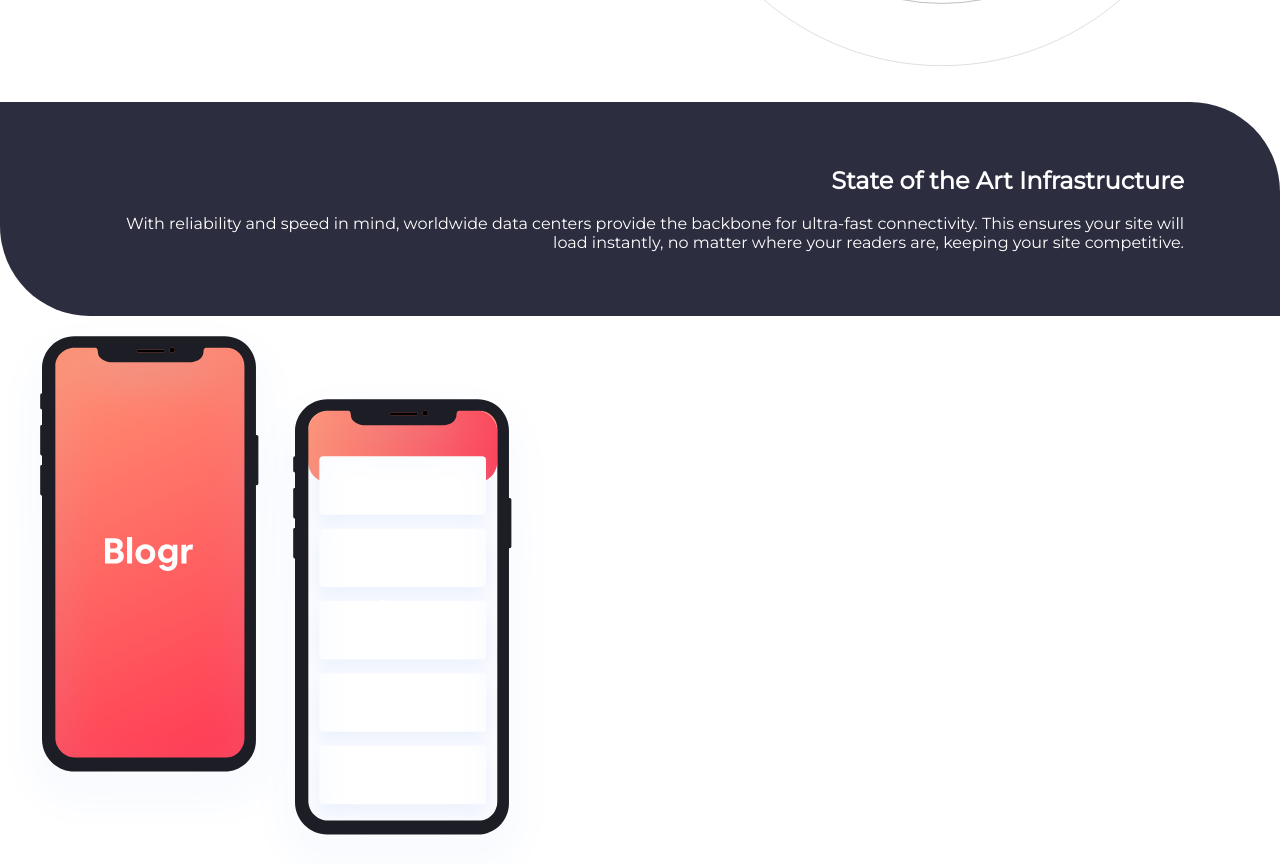
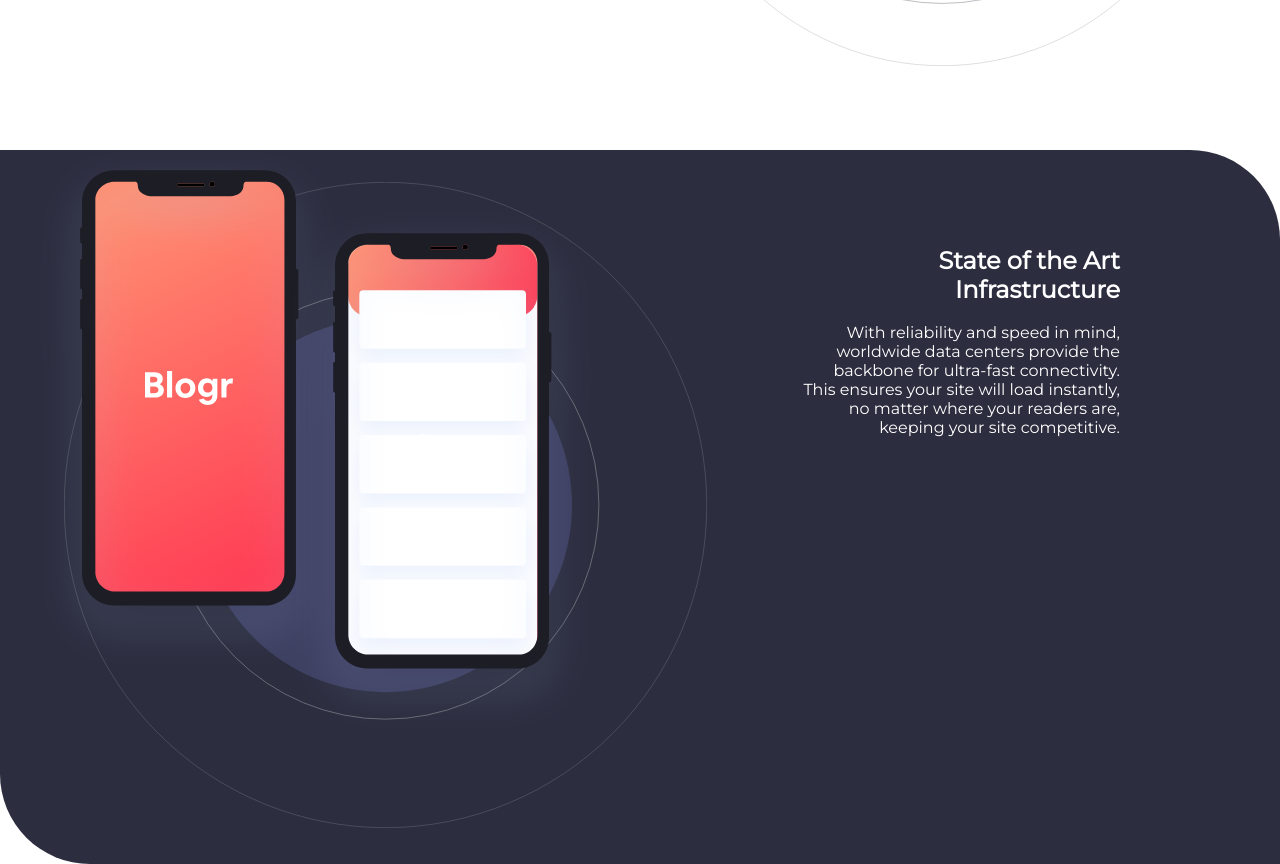
Before and after one commit to precious654/blogr-landing-page, a plain HTML site: page index.html in a window 1280 px wide. Shown: the part 2049-2913 px from the top of the page. Drawn offline with Linux system fonts and the light colour scheme.

Commit message:
almost there

```diff
--- a/Styles/_desktop.scss
+++ b/Styles/_desktop.scss
@@ -38,12 +38,17 @@
 
   .section-two{
     margin-block-start: 2rem;
+    border-top-right-radius: 90px;
+    border-bottom-left-radius: 90px;
 
-    .write-up{
-      text-align: right;
-      padding: 4rem 6rem;
-      border-top-right-radius: 90px;
-      border-bottom-left-radius: 90px;
+    .sec-flex{
+      justify-content: space-between;
+
+      .write-up{
+        text-align: right;
+        padding: 4rem 6rem;
+        inline-size: 60%;
+      }
     }
   }
 
--- a/Styles/_mobile.scss
+++ b/Styles/_mobile.scss
@@ -52,6 +52,8 @@
   }
 
   .section-two{
+    border-top-right-radius: 60px;
+    border-bottom-left-radius: 60px;
 
     h1{
       text-align: center;
@@ -61,10 +63,9 @@
       text-align: center;
     }
 
-    .write-up{
-      padding: 3rem 2rem;
-      border-top-right-radius: 60px;
-      border-bottom-left-radius: 60px;
+    .sec-flex{
+      flex-direction: column;
+      gap: 2rem;
     }
   }
 
--- a/Styles/style.scss
+++ b/Styles/style.scss
@@ -58,6 +58,7 @@ header{
 
 .section-one{
   margin-block-start: 5rem;
+  margin-block-end: 5rem;
 
   h1{
     text-align: center;
@@ -77,15 +78,29 @@ header{
 }
 
 .section-two{
+  margin-block-end: 5rem;
+  padding-block-start: 2rem;
+  padding-block-end: 2rem;
   position: relative;
+  background-color: hsl(237, 17%, 21%);
 
-  .write-up{
-    color: #FFFFFF;
-    background-color: hsl(237, 17%, 21%);
+  .sec-flex{
+    display: flex;
 
-    h1{
-      margin-block-end: 1.2rem;
+    .write-up{
+      color: #FFFFFF;
+
+      h1{
+        margin-block-end: 1.2rem;
+      }
     }
+  }
+
+  .images{
+    position: absolute;
+    top: 0px;
+    left: 40px;
+    z-index: 1;
   }
 }
 
--- a/index.html
+++ b/index.html
@@ -99,12 +99,17 @@
     </section>
 
     <section class="section-two">
+      <div class="sec-flex container">
+        <div class="circles">
+          <img src="./images/bg-pattern-circles.svg" alt="bg-image">
+        </div>
         <div class="write-up">
           <h1>State of the Art Infrastructure</h1>
           <p>
             With reliability and speed in mind, worldwide data centers provide the backbone for ultra-fast connectivity.
             This ensures your site will load instantly, no matter where your readers are, keeping your site competitive.
           </p>
+        </div>
       </div>
       <div class="images">
         <img src="./images/illustration-phones.svg" alt="an image">
```
Also changed, not shown: Styles/style.min.css. Lines whose indentation alone changed are shown as unchanged.
